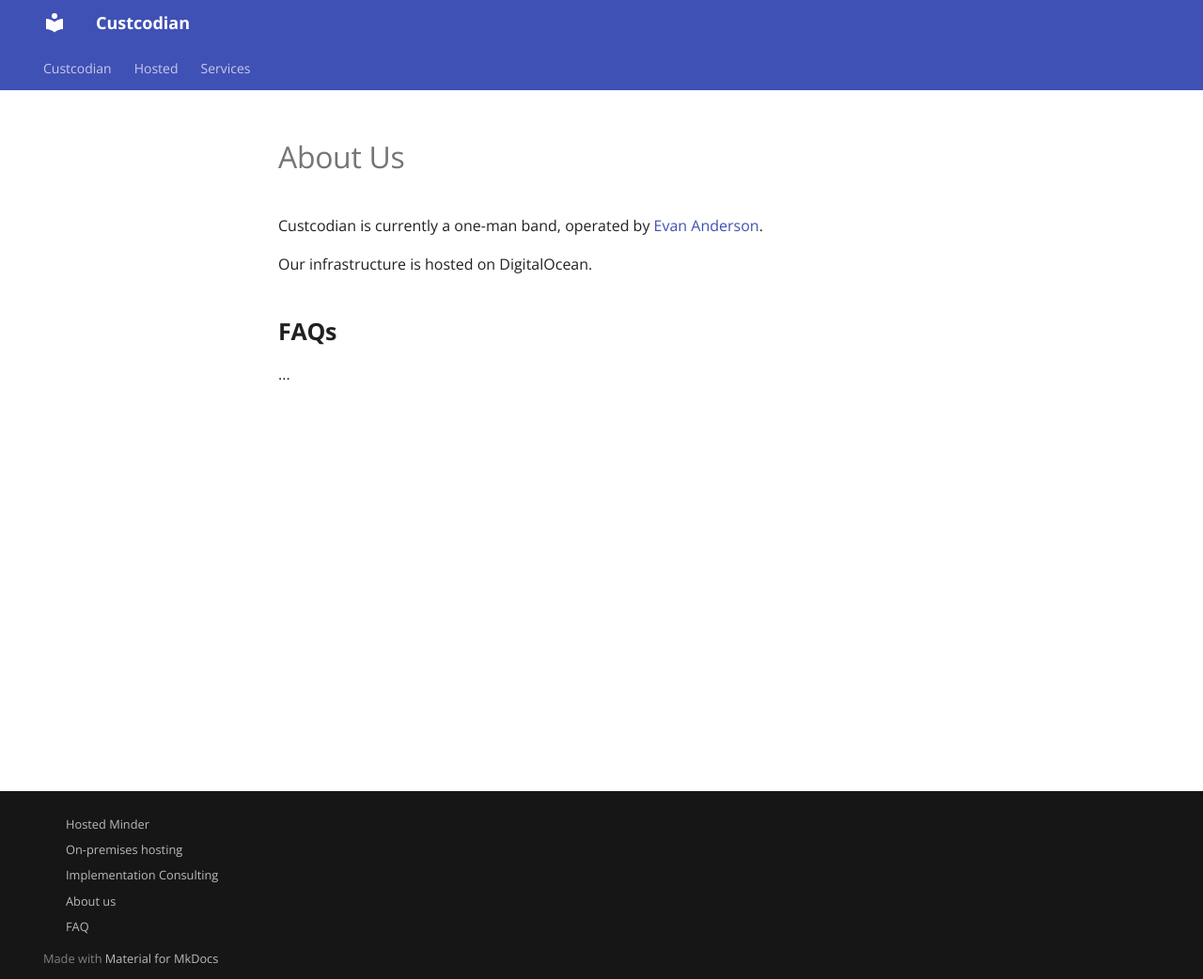
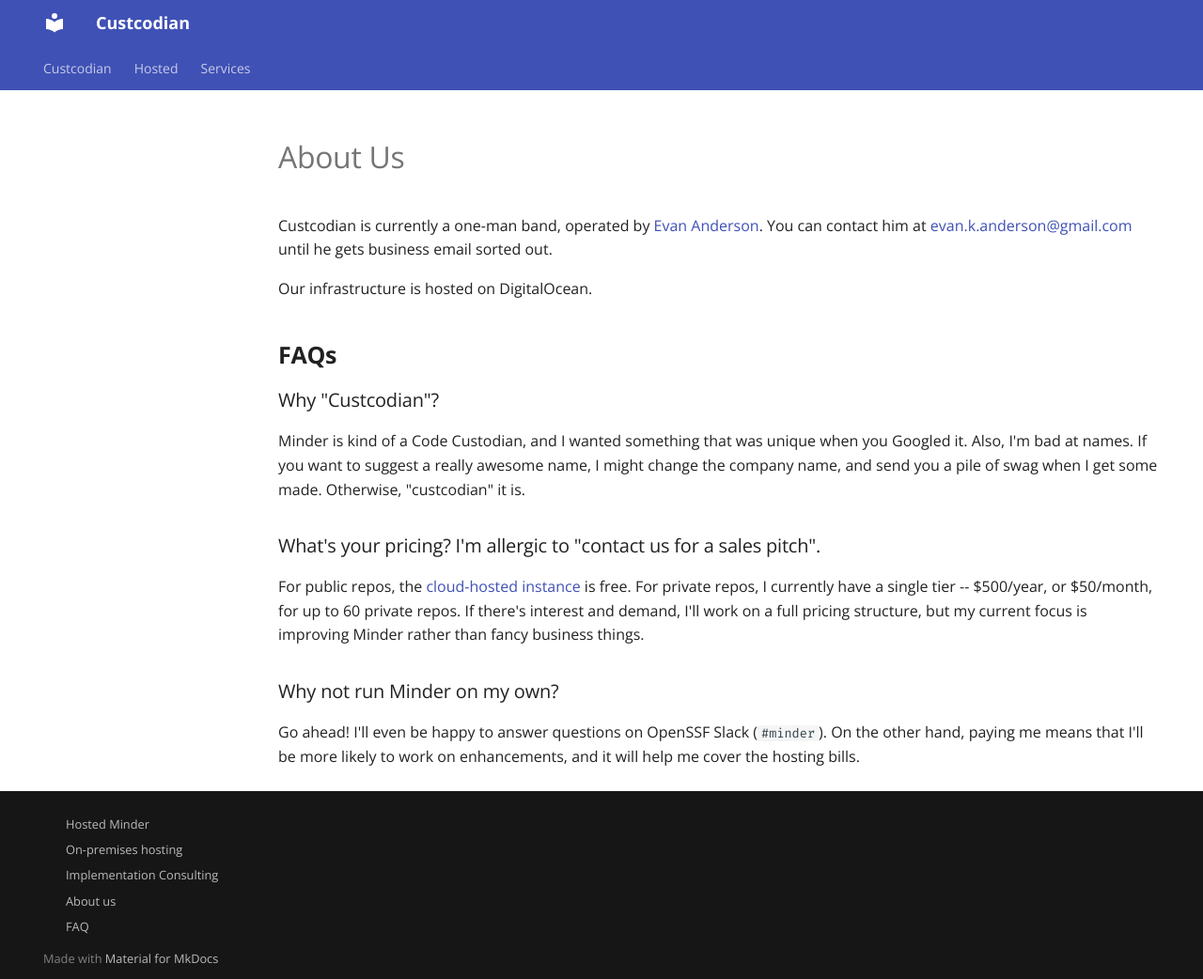
Before and after one commit to custcodian/website, an MkDocs documentation site: the page built from docs/about/index.md, in a window 1280 px wide and 1042 px high. Shown: the whole window at 94% size. Built offline with MkDocs 1.6.1 and Material for MkDocs 9.7.7, drawn with Linux system fonts in a browser that asks for light colours; plug-ins that fetch from the network failed and are left out.

Commit message:
Add contact email address and a few FAQs

```diff
--- a/docs/about/index.md
+++ b/docs/about/index.md
@@ -1,9 +1,19 @@
 # About Us
 
-Custcodian is currently a one-man band, operated by [Evan Anderson](https://www.linkedin.com/in/evankanderson/).
+Custcodian is currently a one-man band, operated by [Evan Anderson](https://www.linkedin.com/in/evankanderson/).  You can contact him at [evan.k.anderson@gmail.com](mailto:evan.k.anderson@gmail.com) until he gets business email sorted out.
 
 Our infrastructure is hosted on DigitalOcean.
 
 ## FAQs
 
-...
+### Why "Custcodian"?
+
+Minder is kind of a Code Custodian, and I wanted something that was unique when you Googled it.  Also, I'm bad at names.  If you want to suggest a really awesome name, I might change the company name, and send you a pile of swag when I get some made.  Otherwise, "custcodian" it is.
+
+### What's your pricing?  I'm allergic to "contact us for a sales pitch".
+
+For public repos, the [cloud-hosted instance](/hosted) is free.  For private repos, I currently have a single tier -- $500/year, or $50/month, for up to 60 private repos.  If there's interest and demand, I'll work on a full pricing structure, but my current focus is improving Minder rather than fancy business things.
+
+### Why not run Minder on my own?
+
+Go ahead!  I'll even be happy to answer questions on OpenSSF Slack (`#minder`).  On the other hand, paying me means that I'll be more likely to work on enhancements, and it will help me cover the hosting bills.
```
